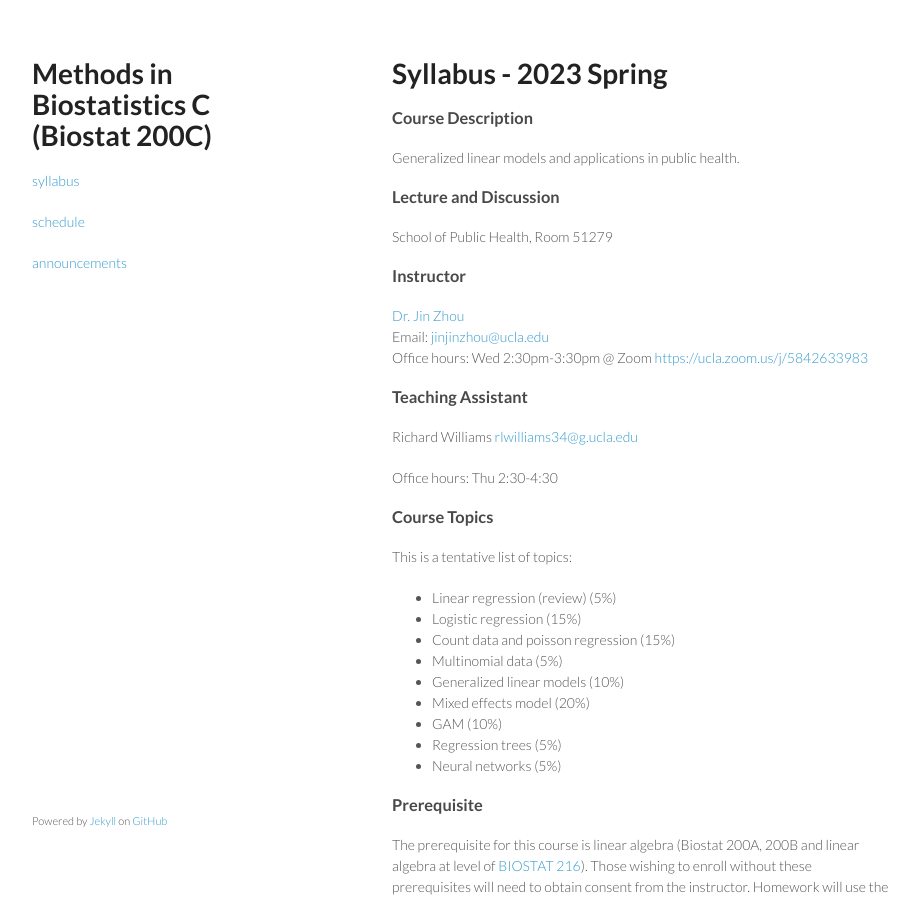
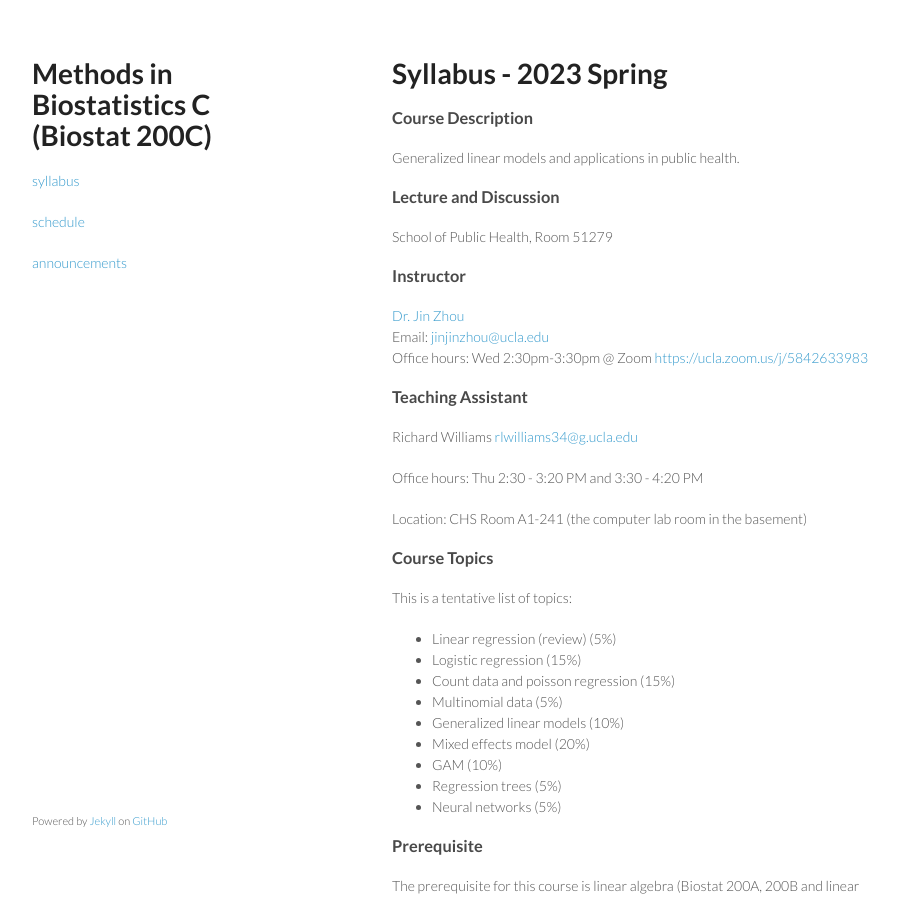
Before and after one commit to ucla-biostat-200c/2023spring, a Jekyll site: the page built from syllabus/syllabus.md, in a window 1280 px wide and 900 px high. Shown: the whole window, without its empty margins (178-1097 px from the left). Built offline with Jekyll 4.4.1, drawn with Linux system fonts in a browser that asks for light colours.

Commit message:
update TA session info

```diff
--- a/syllabus/syllabus.md
+++ b/syllabus/syllabus.md
@@ -23,7 +23,9 @@ Office hours: Wed 2:30pm-3:30pm @ Zoom <https://ucla.zoom.us/j/5842633983>
 
 Richard Williams <rlwilliams34@g.ucla.edu>
 
-Office hours: Thu 2:30-4:30
+Office hours: Thu 2:30 - 3:20 PM and 3:30 - 4:20 PM
+
+Location: CHS Room A1-241 (the computer lab room in the basement)
 
 ### Course Topics
 
```
